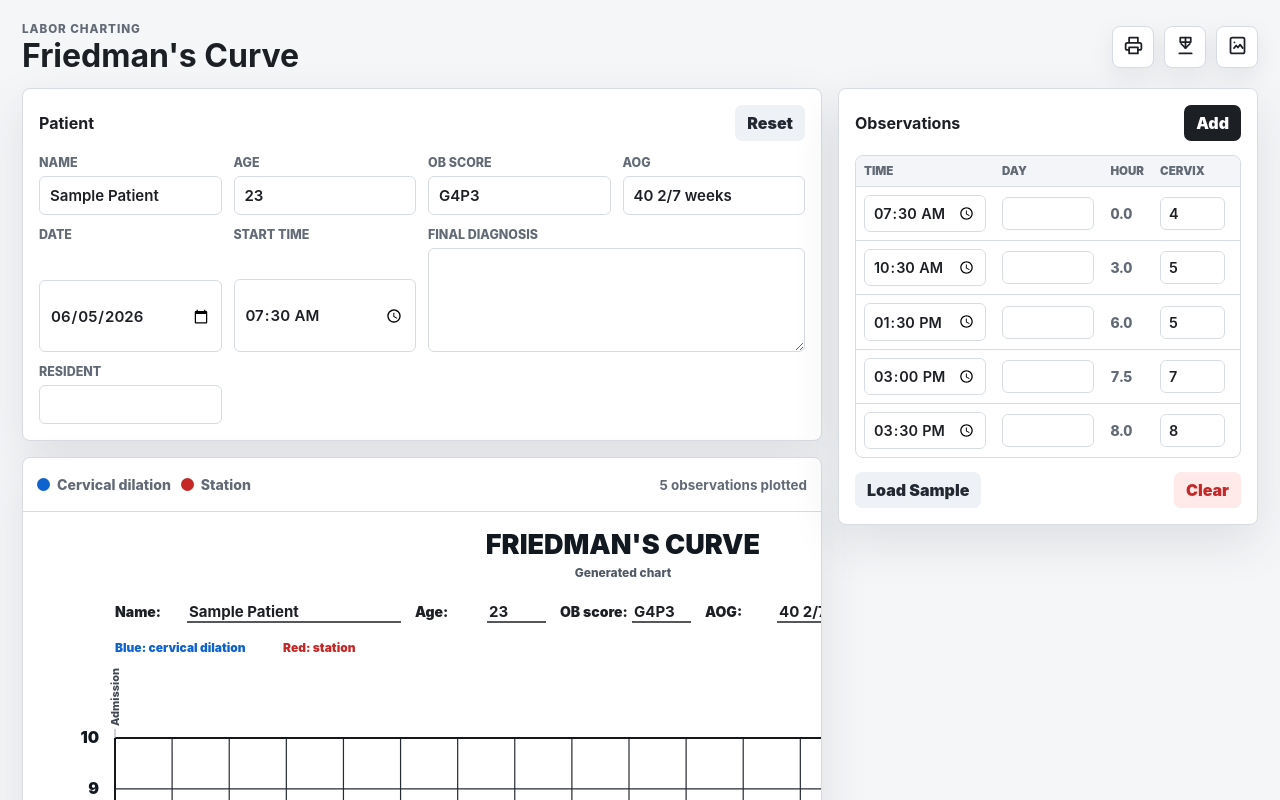
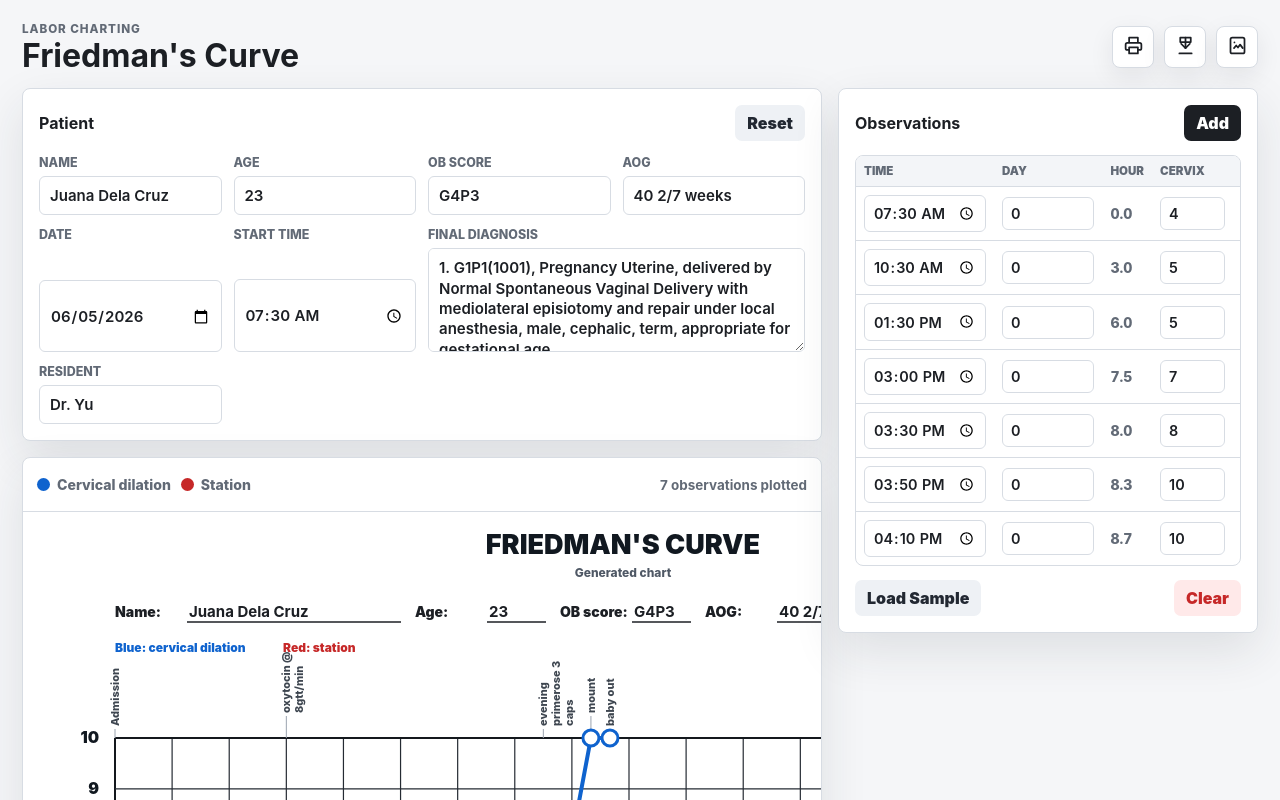
Before and after one commit to micahnut/friedmans-curve, a React (Vite) app: page / in a window 1280 px wide. Both pictures are taken after a click on the button "Load Sample". Shown: the top 800 px of the page. Built offline with nearby package versions, Linux system fonts and the light colour scheme.

Commit message:
add sample data and credit source

```diff
--- a/src/App.jsx
+++ b/src/App.jsx
@@ -44,15 +44,17 @@ function makeDefaultState() {
       patientAog: "",
       patientDate: todayValue(),
       startTime: "07:30",
-      finalDiagnosis: "",
-      residentName: ""
+      finalDiagnosis: "1. G1P1(1001), Pregnancy Uterine, delivered by Normal Spontaneous Vaginal Delivery with mediolateral episiotomy and repair under local anesthesia, male, cephalic, term, appropriate for gestational age ",
+      residentName: "Dr. Yu"
     },
     observations: [
-      createObservation({ time: "07:30", dilation: "4", station: "-3", note: "Admission" }),
-      createObservation({ time: "10:30", dilation: "5", station: "-3", note: "" }),
-      createObservation({ time: "13:30", dilation: "5", station: "-3", note: "" }),
-      createObservation({ time: "15:00", dilation: "7", station: "-2", note: "" }),
-      createObservation({ time: "15:30", dilation: "8", station: "-1", note: "" })
+      createObservation({ time: "07:30", dayOffset: "0", dilation: "4", station: "-3", note: "Admission" }),
+      createObservation({ time: "10:30", dayOffset: "0", dilation: "5", station: "-3", note: "oxytocin @ 8gtt/min" }),
+      createObservation({ time: "13:30", dayOffset: "0", dilation: "5", station: "-3", note: "" }),
+      createObservation({ time: "15:00", dayOffset: "0", dilation: "7", station: "-2", note: "evening primerose 3 caps" }),
+      createObservation({ time: "15:30", dayOffset: "0", dilation: "8", station: "-1", note: "" }),
+      createObservation({ time: "15:50", dayOffset: "0", dilation: "10", station: "0", note: "mount" }),
+      createObservation({ time: "16:10", dayOffset: "0", dilation: "10", station: "5", note: "baby out" })
     ]
   };
 }
@@ -433,6 +435,9 @@ function Chart({ patient, observations, chartRef }) {
           </text>
         </>
       )}
+      <text x="18" y={height - 10} textAnchor="start" fontSize="8" fontWeight="700" fill="#c7cdd5">
+        (c) chu im - batch adamantos
+      </text>
     </svg>
   );
 }
@@ -600,7 +605,7 @@ export default function App() {
 
   const loadSample = () => {
     const sample = makeDefaultState();
-    sample.patient.patientName = "Sample Patient";
+    sample.patient.patientName = "Juana Dela Cruz";
     sample.patient.patientAge = "23";
     sample.patient.patientObScore = "G4P3";
     sample.patient.patientAog = "40 2/7 weeks";
```
Also changed, not shown: 2 other files (tests, documents, lock files or other folders).
